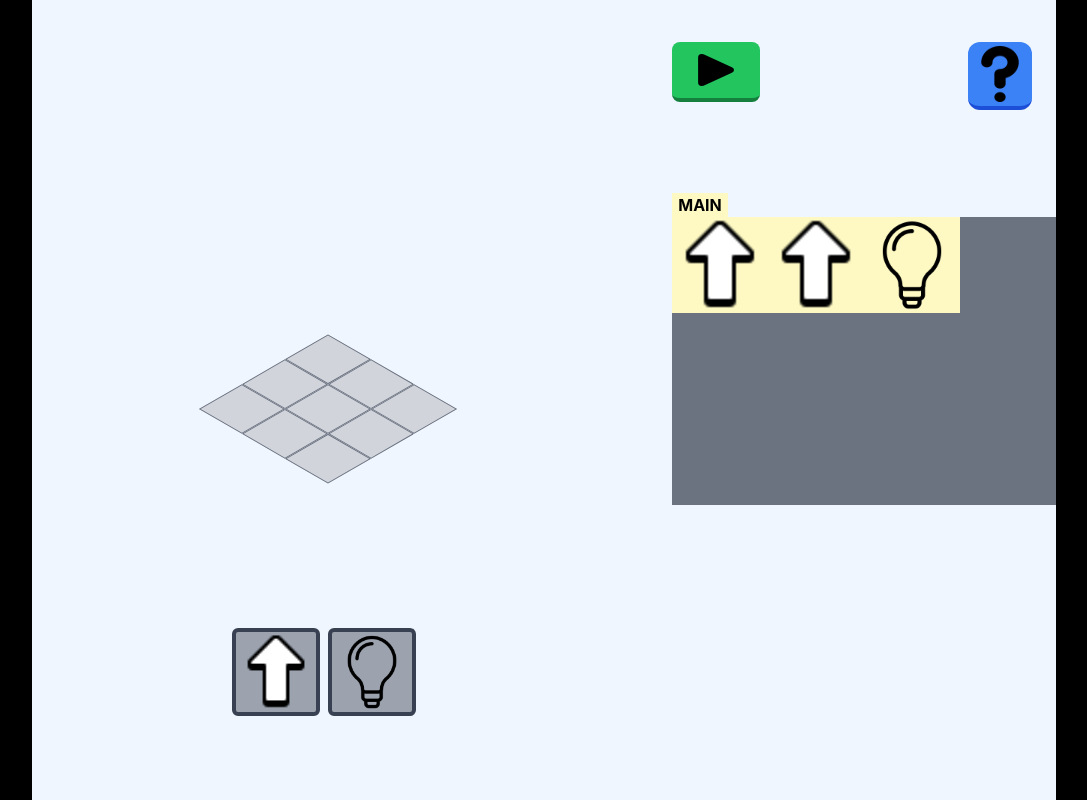
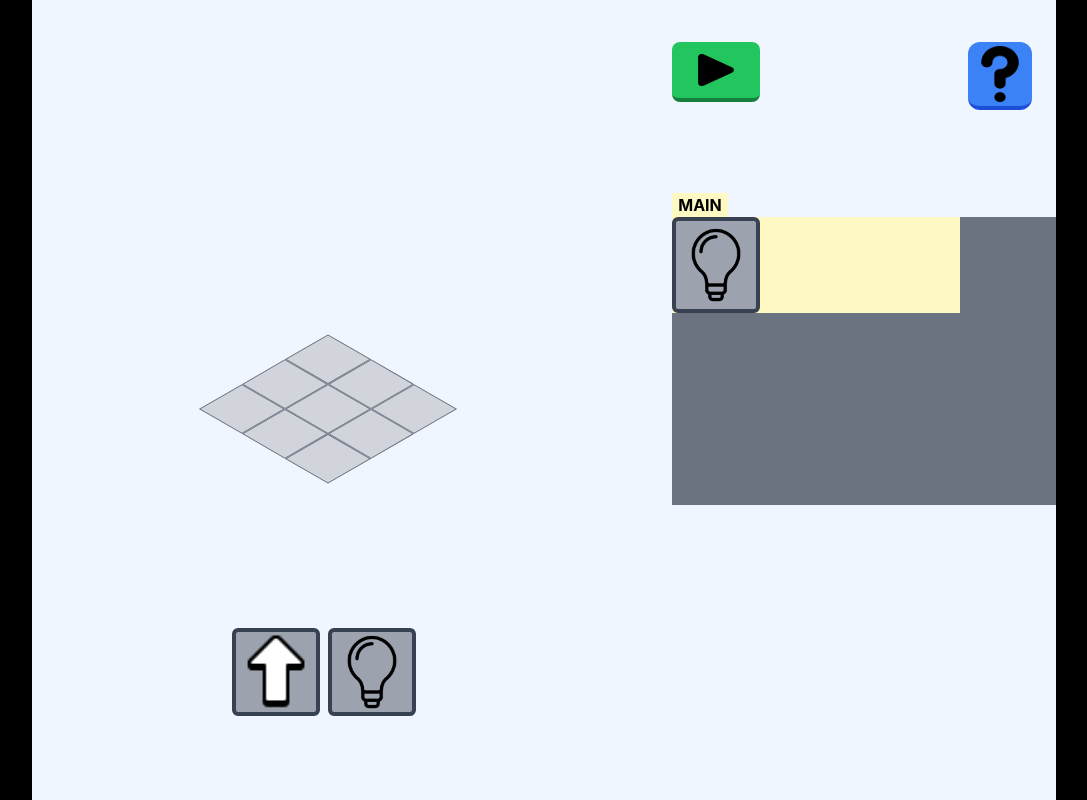
Before and after one commit to saptarshi-vesit/tbb-app, a React (Create React App) app: page / in a window 1280 px wide. Both pictures are taken after a click on the button 468 px from the left and 672 px from the top of the page. Shown: the whole page, without its empty margins (96-1183 px from the left). Built offline with nearby package versions, Linux system fonts and the light colour scheme.

Commit message:
started modifying the command list area, facing issues with adding more than one buttons to the gray box

```diff
--- a/src/App.tsx
+++ b/src/App.tsx
@@ -1,44 +1,45 @@
-import React from 'react';
+import React, { Component, useState } from 'react';
 import './App.css';
 
-function UpCommand() {
+function UpCommand(props: any) {
   return (
     <div>
-      <button className="command up-arrow bg-gray-400 border-4 border-gray-700 active:border-0 rounded-md mr-2">
+      <button className="command up-arrow bg-gray-400 border-4 border-gray-700 active:border-0 rounded-md mr-2"
+      onClick = {() => {props.val("up")}}>
         <img className="h-20 w-20" src="/Images/up.png" alt="" />
       </button>
     </div>
   )
 }
 
-function LightCommand() {
+function LightCommand(props: any) {
   return (
     <div>
-      <button className="command light-bulb bg-gray-400 border-4 border-gray-700 active:border-0 rounded-md mr-2">
+      <button className="command light-bulb bg-gray-400 border-4 border-gray-700 active:border-0 rounded-md mr-2"
+      onClick = {() => {props.val("bulb")}}>
         <img className="h-20 w-20" src="/Images/bulb.png" alt="" />
       </button>
     </div>
   )
 }
 
-function CommandPalette() {
-  return (
-    <div className="command-palette flex p-10">
-      <UpCommand />
-      <LightCommand />
-    </div>
-  )
-}
+function CommandList(props: any) {
 
-function CommandList() {
+  const [visible, setVisible] = useState(true);
+
+  const removeElement = () => {
+    setVisible((prev) => !prev);
+  };
+
   return (
     <div className="command-container ml-auto">
       <div className="main-tag h-6 w-14 mr-auto bg-yellow-100"><b className="">MAIN</b></div>
       <div className="command-window bg-gray-500 w-96 h-72">
         <div className="command-box w-72 h-24 bg-yellow-100 flex">
-          <img src="/Images/up.png" alt="" />
-          <img src="/Images/up.png" alt="" />
-          <img src="/Images/bulb.png" alt="" />
+          { props.val !== "" ? visible && (
+          <button onClick={removeElement} className="command light-bulb bg-gray-400 border-4 border-gray-700 active:border-0 rounded-md mr-2">
+            <img className="h-20 w-20" src={`/Images/${props.val}.png`} alt="" />
+          </button>) : <></>}
         </div>
       </div>
     </div>
@@ -48,7 +49,7 @@ function CommandList() {
 function HelpButton() {
   return (
     <div className="ml-28">
-      <button className="help bg-blue-500 border-b-4 border-blue-700 active:border-0 py-1  rounded-xl">
+      <button className="help bg-blue-500 border-b-4 border-blue-700 active:border-0 py-1 rounded-xl">
       <img className="w-16 h-14" src="/Images/help.png" alt="" />
       </button>
     </div>
@@ -81,8 +82,20 @@ function Grid() {
   )
 }
 
-class Game extends React.Component {
+class Game extends Component<any, any> {
+    constructor(props: any) {
+      super(props);
+      this.state = {
+        currButton: ""
+      };
+    }
+
   render() {
+
+    const handleClick = (button: any) => {
+      this.setState({currButton: button})
+    }
+
     return (
       <div className="interface bg-blue-50 grid h-screen place-items-center mx-32">
           <div className="section-1 flex ml-auto px-6">
@@ -91,10 +104,13 @@ class Game extends React.Component {
           </div>
           <div className="section-2 ml-auto flex w-full">
             <Grid />
-            <CommandList />
+            <CommandList val = {this.state.currButton}/>
           </div>
           <div className="section-3 mr-auto ml-40">
-            <CommandPalette />
+            <div className="command-palette flex p-10">
+              <UpCommand val = {handleClick}/>
+              <LightCommand val = {handleClick}/>
+            </div>
           </div>
       </div>
     )
--- a/src/index.css
+++ b/src/index.css
@@ -20,5 +20,4 @@ code {
   transform: rotate(135deg) skew(15deg, 15deg);
   width: fit-content;
   height: fit-content;
-
 }
```
Also changed, not shown: src/logo.svg (deleted).
